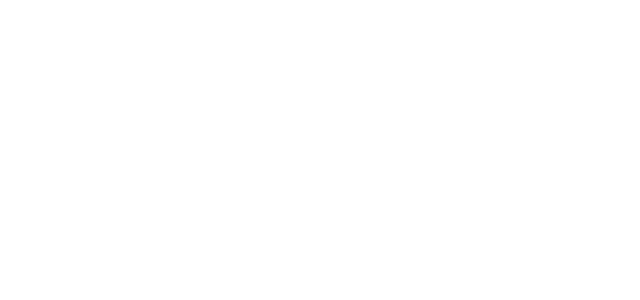
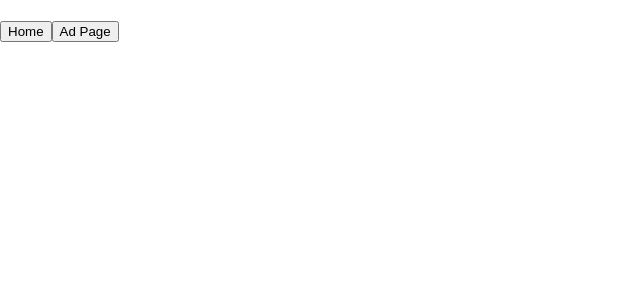
Before and after one commit to azmanosis/industry-project, a JavaScript app: page /adpage in a window 1280 px wide. Before the commit this address had no page. Shown: the top 300 px of the page, without its empty margins (0-640 px from the left). Built offline with nearby package versions, Linux system fonts and the light colour scheme; the HTML template or start-up script is replaced by a standard one.

Commit message:
setting up links for the page

```diff
--- a/src/App.js
+++ b/src/App.js
@@ -1,13 +1,20 @@
 import './App.scss';
 import { BrowserRouter, Routes, Route } from 'react-router-dom';
+import Home from './pages/Home/Home';
+import Adpage from './pages/Adpage/Adpage';
+import Header from './components/Header/Header';
+import Footer from './components/Footer/Footer';
 
 function App() {
   return (
     <>
       <BrowserRouter>
+        <Header></Header>
         <Routes>
-          <Route />
+          <Route path="/" element={<Home></Home>} />
+          <Route path="/adpage" element={<Adpage></Adpage>} />
         </Routes>
+        <Footer></Footer>
       </BrowserRouter>
     </>
   );
--- /dev/null
+++ b/src/components/Footer/Footer.js
@@ -0,0 +1,10 @@
+import './Footer.scss';
+
+function Footer() {
+    return (
+        <>
+        </>
+    )
+}
+
+export default Footer;
--- /dev/null
+++ b/src/components/Header/Header.js
@@ -0,0 +1,24 @@
+import './Header.scss';
+import { Link } from 'react-router-dom';
+
+function Header() {
+    return (
+        <>
+            <div classname="header">
+                <Link to="/">
+                    <div>
+                        <img alt=""></img>
+                    </div>
+                </Link>
+            </div>
+            <Link to="/">
+                <button id="home">Home</button>
+            </Link>
+            <Link to="adpage">
+                <button id="adpage">Ad Page</button>
+            </Link>
+        </>
+    )
+}
+
+export default Header;
--- /dev/null
+++ b/src/pages/Adpage/Adpage.js
@@ -0,0 +1,10 @@
+import './Adpage.scss';
+
+function Adpage() {
+    return (
+        <>
+        </>
+    )
+}
+
+export default Adpage;
--- /dev/null
+++ b/src/pages/Home/Home.js
@@ -0,0 +1,10 @@
+import './Home.scss';
+
+function Home() {
+    return (
+        <>
+        </>
+    )
+}
+
+export default Home;
--- a/src/styles/partials/_fonts.scss
+++ b/src/styles/partials/_fonts.scss
@@ -1,9 +1,9 @@
-@font-face {
-  font-family: amedium;
-  src: url("../../assets/font/ITCAvantGardeStd_Md.otf") format("opentype");
-}
+// @font-face {
+//   font-family: amedium;
+//   src: url("../../assets/font/ITCAvantGardeStd_Md.otf") format("opentype");
+// }
 
-@font-face {
-  font-family: abold;
-  src: url("../../assets/font/ITCAvantGardeStd_Bold.otf") format("opentype");
-}
+// @font-face {
+//   font-family: abold;
+//   src: url("../../assets/font/ITCAvantGardeStd_Bold.otf") format("opentype");
+// }
```
Also changed, not shown: src/components/Footer/Footer.scss (added), src/components/Header/Header.scss (added), src/pages/Adpage/Adpage.scss (added), src/pages/Home/Home.scss (added).
